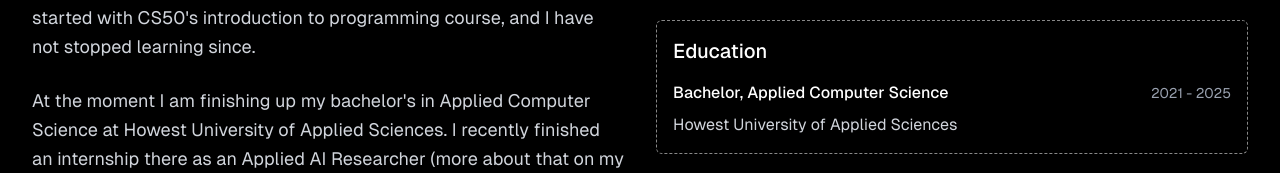
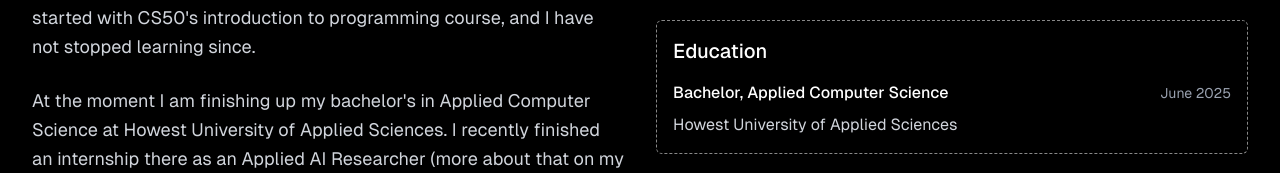
Before and after one commit to Harmxn02/harmansingh.nl, a Next.js app: page / in a window 1280 px wide. Shown: the part 1118-1291 px from the top of the page. Built offline with nearby package versions, Linux system fonts and the light colour scheme.

Commit message:
Update graduation date in About component

```diff
--- a/src/app/components/About.jsx
+++ b/src/app/components/About.jsx
@@ -88,7 +88,7 @@ const About = () => {
 									Bachelor, Applied Computer Science
 								</span>
 								<span className="text-sm text-gray-400">
-									2021 - 2025
+									June 2025
 								</span>
 							</p>
 							<p className="text-gray-300">
```
